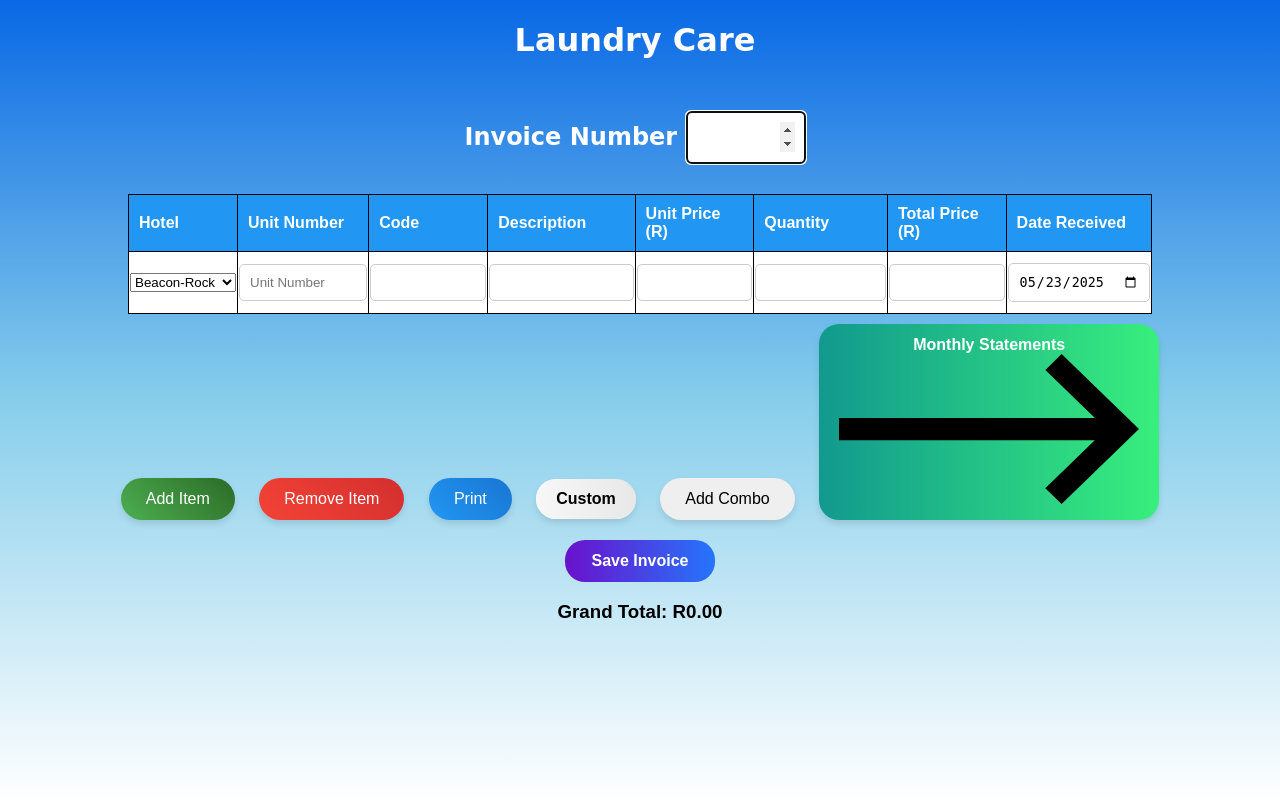
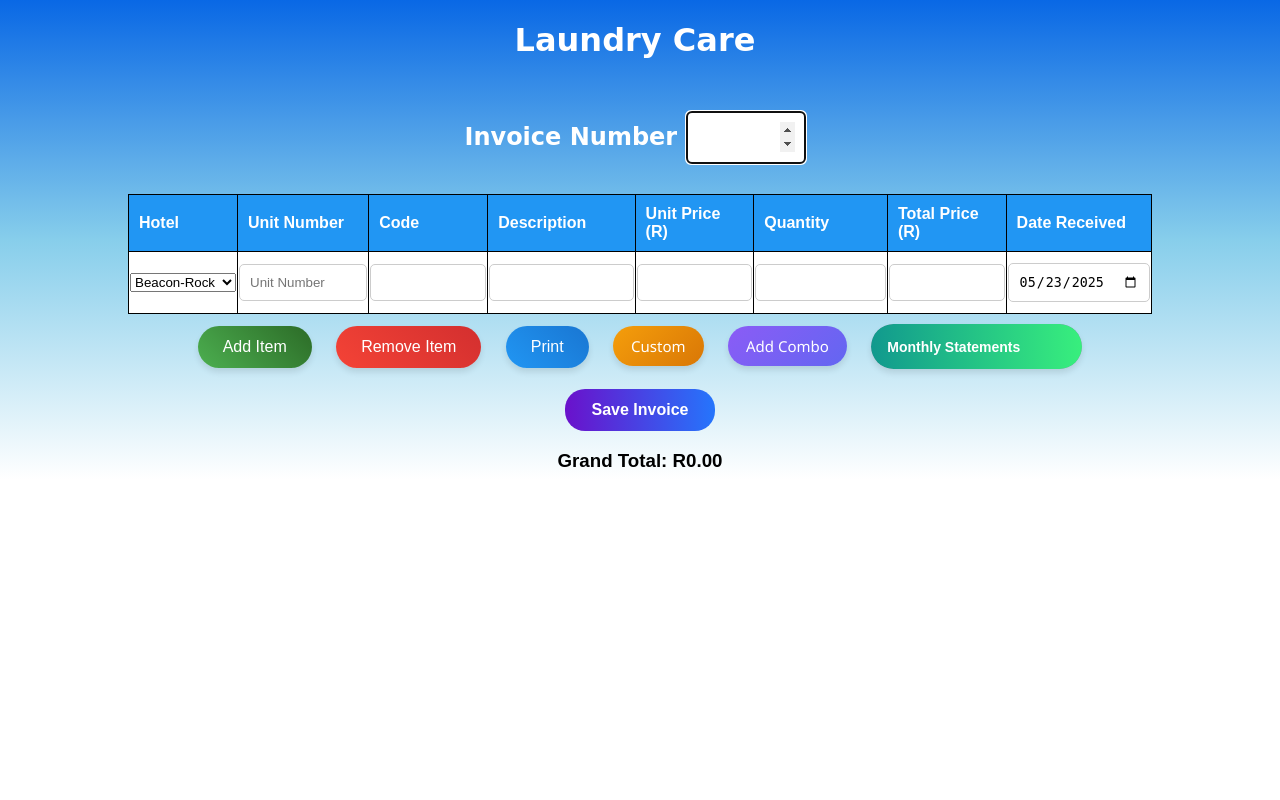
Before and after one commit to Xavystarr07/Laundry-Care, a PHP site: page /invoice_generator.php in a window 1280 px wide. Run offline with PHP 8.4, Linux system fonts and the light colour scheme.

Commit message:
Update inv.css
lastest update on the 26/05

```diff
--- a/inv.css
+++ b/inv.css
@@ -5,11 +5,26 @@
         display: none !important; /* Hide buttons */
     }
 
-    /* Make the invoice number visible without background and text white */
-.invoice-input {
-    background: none !important; /* Remove background */
-    color: white !important; /* Set text color to white */
-    border: none !important; /* Remove border */
+ h2 input#invoice_number.invoice-input {
+  background-color: transparent !important;
+  color: white !important;
+  border: none !important;
+  outline: none !important;
+  font-size: 1.2em;
+  width: 100px;
+}
+
+
+/* For Chrome, Safari, Edge, Opera */
+.invoice-input::-webkit-outer-spin-button,
+.invoice-input::-webkit-inner-spin-button {
+  -webkit-appearance: none;
+  margin: 0;
+}
+
+/* For Firefox */
+.invoice-input[type=number] {
+  -moz-appearance: textfield;
 }
 
 
@@ -132,10 +147,13 @@
 body {
   font-family: Arial, sans-serif;
   text-align: center;
-    background: linear-gradient(to bottom, #0968E5, #87CEEB, #FFFFFF); /* Dark blue, light blue, and white */
-    height: 100vh; /* Full screen height */
-    margin: 0; /* Remove default margin */
+  background: linear-gradient(to bottom, #0968E5, #87CEEB 30%, #FFFFFF 60%, #FFFFFF 100%);
+  background-attachment: fixed;
+  min-height: 100vh;
+  margin: 0;
 }
+
+
 
         h1,h2 {
 			color: white;
@@ -196,60 +214,86 @@
     transform: scale(1.05);
 }
 
-/* Styling the Monthly Statements button with a blue-green gradient */
 .monthly-statements-btn {
-    background: linear-gradient(to right, #11998e, #38ef7d); /* Green-Blue Gradient */
-    border: none;
-    padding: 12px 20px;
-    color: white;
-    font-size: 16px;
+  --btn-bg: linear-gradient(to right, #11998e, #38ef7d);
+  --width: 160px;
+  --height: 45px;
+  --icon-size: 18px;
+
+  border: 0;
+  min-width: var(--width);
+  min-height: var(--height);
+  border-radius: var(--height);
+  background: rgba(0, 0, 0, 0.3);
+  color: #fff;
+  font-family: "Montserrat", sans-serif;
   font-weight: bold;
-    border-radius: 20px;
+  font-size: 14px;
   cursor: pointer;
-    transition: all 0.3s ease-in-out;
+  overflow: hidden;
+  display: inline-flex;
+  align-items: center;
+  justify-content: center;
+  padding: 0 16px;
+  position: relative;
 }
 
-.monthly-statements-btn:hover {
-    background: linear-gradient(to right, #38ef7d, #11998e);
-    transform: scale(1.05);
+.monthly-statements-btn .text,
+.monthly-statements-btn .icon-container {
+  position: relative;
+  z-index: 2;
 }
 
-.custom-item {
-    background: linear-gradient(45deg, #fff, #e0e0e0);
-    border: none;
-    color: black; /* Ensure text color is black */
-    padding: 11px 20px;
-    font-size: 16px;
-    font-weight: bold;
-    text-align: center;
-    border-radius: 20px;
-    cursor: pointer;
+.monthly-statements-btn .icon-container {
+  width: calc(var(--icon-size) * 2); /* Enough width to slide in the arrow */
+  height: var(--icon-size);
+  margin-left: 10px;
+  overflow: hidden;
+  transition: transform 500ms ease;
   position: relative;
-    z-index: 1; /* Ensure text stays on top of the pseudo-element */
-    overflow: hidden;
-    transition: background 0.3s ease, transform 0.3s ease;
 }
 
-.custom-item::before {
-    content: '';
+.monthly-statements-btn .icon {
+  width: var(--icon-size);
+  height: var(--icon-size);
   position: absolute;
-    top: -50%;
-    left: -50%;
-    width: 200%;
-    height: 200%;
-    background: linear-gradient(45deg, #fff, #e0e0e0);
-    transition: transform 0.3s ease;
-    transform: rotate(45deg);
-    z-index: -1; /* Ensure the pseudo-element stays behind the text */
+  top: 0;
+  left: 0;
+  transition: transform 500ms ease, opacity 250ms ease;
 }
 
-.custom-item:hover {
-    background: linear-gradient(45deg, #f0f0f0, #d0d0d0); /* Lighter background on hover */
-    transform: scale(1.1);
+.monthly-statements-btn .icon--left {
+  transform: translateX(-100%); /* Start fully hidden */
+  opacity: 0;
 }
 
-.custom-item:hover::before {
-    transform: rotate(45deg) scale(1.2);
+.monthly-statements-btn .icon svg {
+  width: 100%;
+  height: 100%;
+  fill: #fff;
+}
+
+.monthly-statements-btn::after {
+  content: "";
+  position: absolute;
+  inset: 0;
+  background: var(--btn-bg);
+  border-radius: var(--height);
+  z-index: 1;
+  transition: transform 500ms ease;
+}
+
+.monthly-statements-btn:hover::after {
+  transform: translateX(75%);
+}
+
+.monthly-statements-btn:hover .icon-container {
+  transform: translateX(55%);
+}
+
+.monthly-statements-btn:hover .icon--left {
+  transform: translateX(0); /* Slide in */
+  opacity: 1;
 }
 
 .search-container {
@@ -287,3 +331,88 @@
     width: 300px;
     border-radius: 25px;
 }
+
+button.custom-item {
+  background: linear-gradient(135deg, #f59e0b, #d97706); /* Amber gradient */
+  color: white;
+  padding: 10px 18px;
+  border: none;
+  border-radius: 30px;
+  font-size: 15px;
+  font-family: 'Segoe UI', sans-serif;
+  cursor: pointer;
+  transition: background 0.3s ease, transform 0.2s ease;
+}
+button.custom-item:hover {
+  background: linear-gradient(135deg, #d97706, #92400e);
+  transform: scale(1.05);
+}
+
+#comboAddBtn {
+  background: linear-gradient(135deg, #8b5cf6, #6366f1); /* Indigo gradient */
+  color: white;
+  padding: 10px 18px;
+  border: none;
+  border-radius: 30px;
+  font-size: 15px;
+  font-family: 'Segoe UI', sans-serif;
+  cursor: pointer;
+  transition: background 0.3s ease, transform 0.2s ease;
+}
+#comboAddBtn:hover {
+  background: linear-gradient(135deg, #6366f1, #4338ca);
+  transform: scale(1.05);
+}
+
+@import url('https://fonts.googleapis.com/css2?family=Inter:wght@500&display=swap');
+
+.modern-btn {
+  font-family: 'Inter', sans-serif;
+  font-size: 15px;
+  font-weight: 500;
+  padding: 12px 28px;
+  border: none;
+  border-radius: 10px;
+  transition: all 0.25s ease;
+  cursor: pointer;
+  box-shadow: 0 4px 14px rgba(0, 0, 0, 0.1);
+  color: white;
+  position: relative;
+  z-index: 1;
+  overflow: hidden;
+}
+
+.modern-btn::before {
+  content: '';
+  position: absolute;
+  inset: 0;
+  border-radius: 10px;
+  z-index: -1;
+  transition: opacity 0.3s ease;
+  opacity: 0;
+}
+
+.modern-btn:hover::before {
+  opacity: 1;
+}
+
+.modern-btn.cancel {
+  background: linear-gradient(135deg, #ff416c, #ff4b2b);
+}
+
+.modern-btn.cancel::before {
+  background: linear-gradient(135deg, #ff6a89, #ff7250);
+}
+
+.modern-btn.confirm {
+  background: linear-gradient(135deg, #00b09b, #96c93d);
+}
+
+.modern-btn.confirm::before {
+  background: linear-gradient(135deg, #22d7b8, #b4e84a);
+}
+
+.modern-btn:hover {
+  transform: translateY(-2px);
+  box-shadow: 0 6px 20px rgba(0, 0, 0, 0.15);
+}
```
Lines whose indentation alone changed are shown as unchanged.
